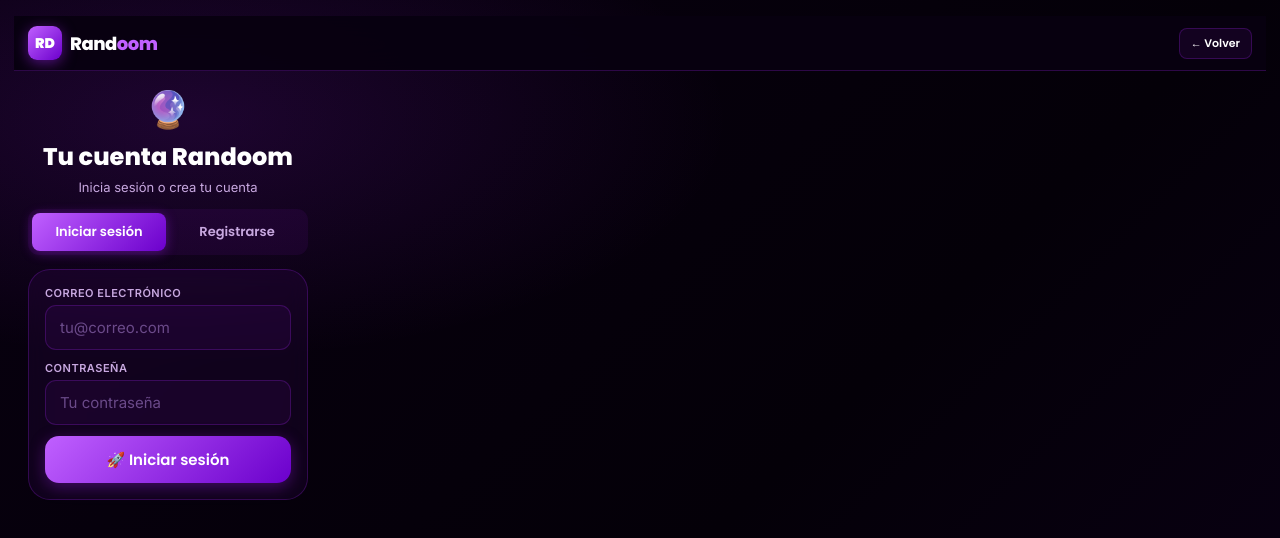
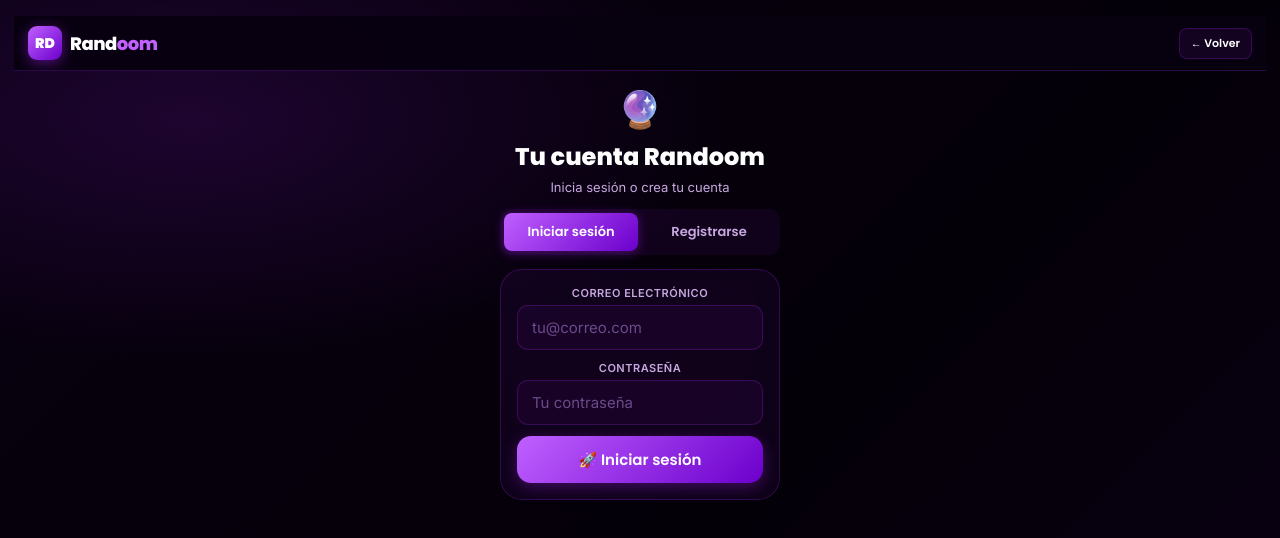
Before and after one commit to villegasanacarolina/Randoom, a plain HTML site: page frontend/public/index.html in a window 1280 px wide. Both pictures are taken after a click on the button "⭐ Premium". Drawn offline with nearby package versions, Linux system fonts and the light colour scheme.

Commit message:
Centrar formulario de auth

```diff
--- a/frontend/public/index.html
+++ b/frontend/public/index.html
@@ -89,8 +89,8 @@ textarea.fc{resize:vertical;min-height:70px}
 .feat-card p{font-size:11px;color:var(--gray-l);line-height:1.5}
 
 /* AUTH */
-#s-auth{align-items:flex-start;justify-content:flex-start;padding:16px 14px;overflow-y:auto}
-.auth-box{width:100%;max-width:420px;margin:0 auto;padding-bottom:20px}
+#s-auth{align-items:center;justify-content:flex-start;padding:16px 14px;overflow-y:auto}
+.auth-box{width:100%;max-width:420px;margin:0 auto;padding-bottom:20px;text-align:center}
 .auth-header{text-align:center;margin-bottom:14px}
 .auth-header h2{font-family:'Poppins',sans-serif;font-weight:800;font-size:24px;margin-bottom:5px}
 .auth-header p{color:var(--gray-l);font-size:13px}
@@ -339,7 +339,7 @@ textarea.fc{resize:vertical;min-height:70px}
     <div class="logo" onclick="goHome()"><div class="logo-icon">RD</div><span class="logo-txt">Rand<span>oom</span></span></div>
     <button class="btn btn-ghost btn-sm" onclick="goHome()">← Volver</button>
   </nav>
-  <div style="flex:1;padding:16px 14px;overflow-y:auto">
+  <div style="flex:1;padding:16px 14px;overflow-y:auto;display:flex;flex-direction:column;align-items:center">
     <div class="auth-box">
       <div class="auth-header">
         <div style="font-size:36px;margin-bottom:8px">🔮</div>
```
